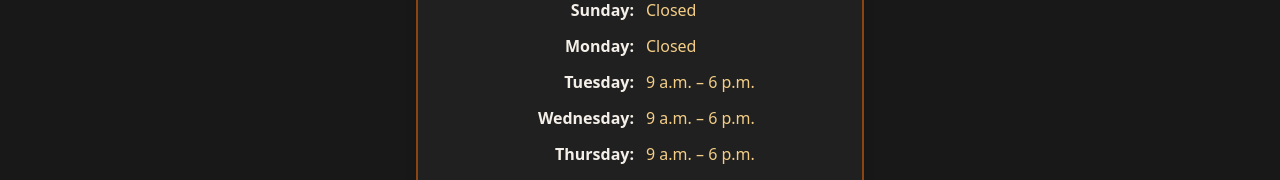
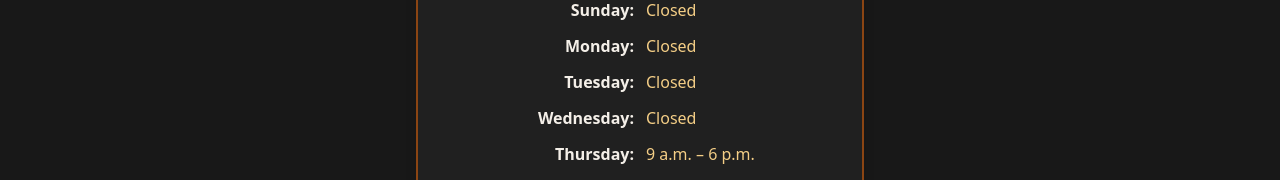
Before and after one commit to RyanHermes/cedars-mediterranean-lounge, a Next.js app: page / in a window 1280 px wide. Shown: the part 3180-3360 px from the top of the page. Built offline with nearby package versions, Linux system fonts and the light colour scheme.

Commit message:
fix: update operating hours to reflect closure on Tuesday and Wednesday

```diff
--- a/app/page.tsx
+++ b/app/page.tsx
@@ -146,10 +146,10 @@ export default function Home() {
             <div className="text-left text-[#f4ce86]">Closed</div>
 
             <div className="text-right font-semibold">Tuesday:</div>
-            <div className="text-left text-[#f4ce86]">9 a.m. – 6 p.m.</div>
+            <div className="text-left text-[#f4ce86]">Closed</div>
 
             <div className="text-right font-semibold">Wednesday:</div>
-            <div className="text-left text-[#f4ce86]">9 a.m. – 6 p.m.</div>
+            <div className="text-left text-[#f4ce86]">Closed</div>
 
             <div className="text-right font-semibold">Thursday:</div>
             <div className="text-left text-[#f4ce86]">9 a.m. – 6 p.m.</div>
```
